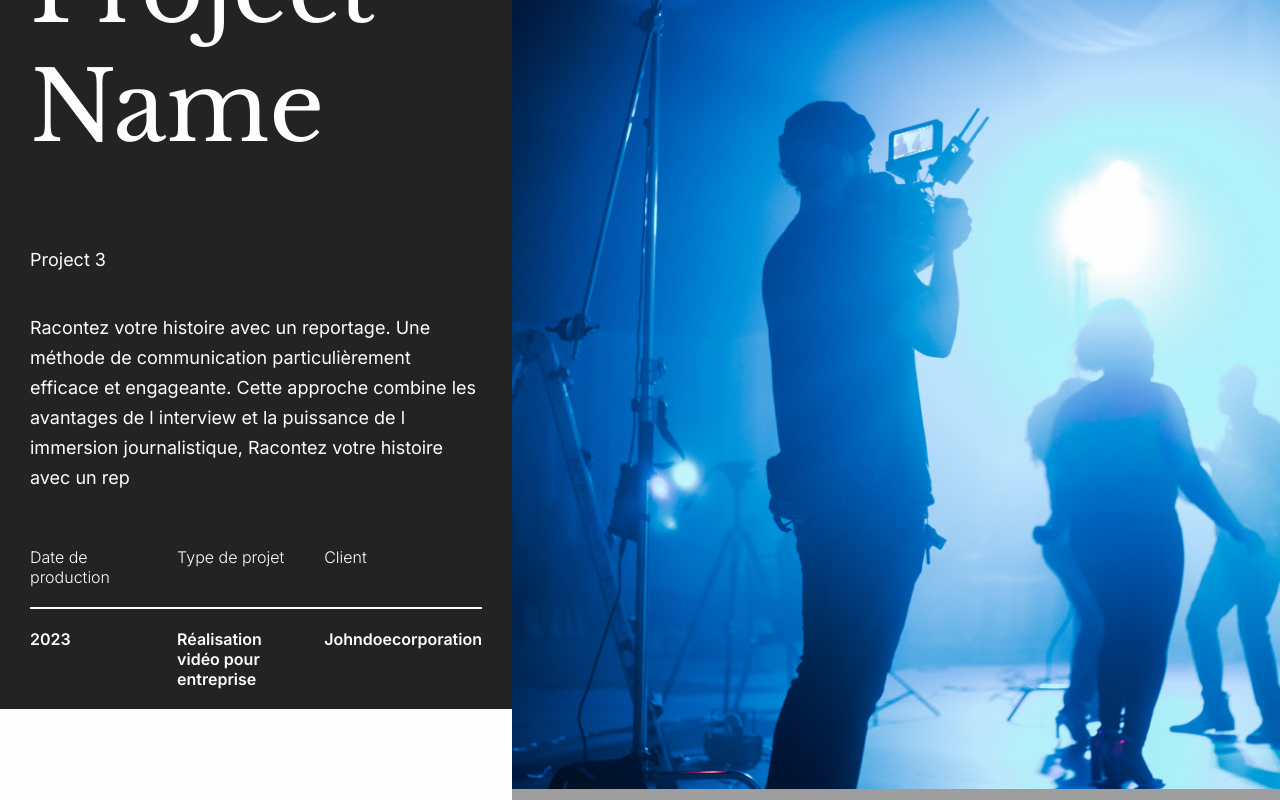
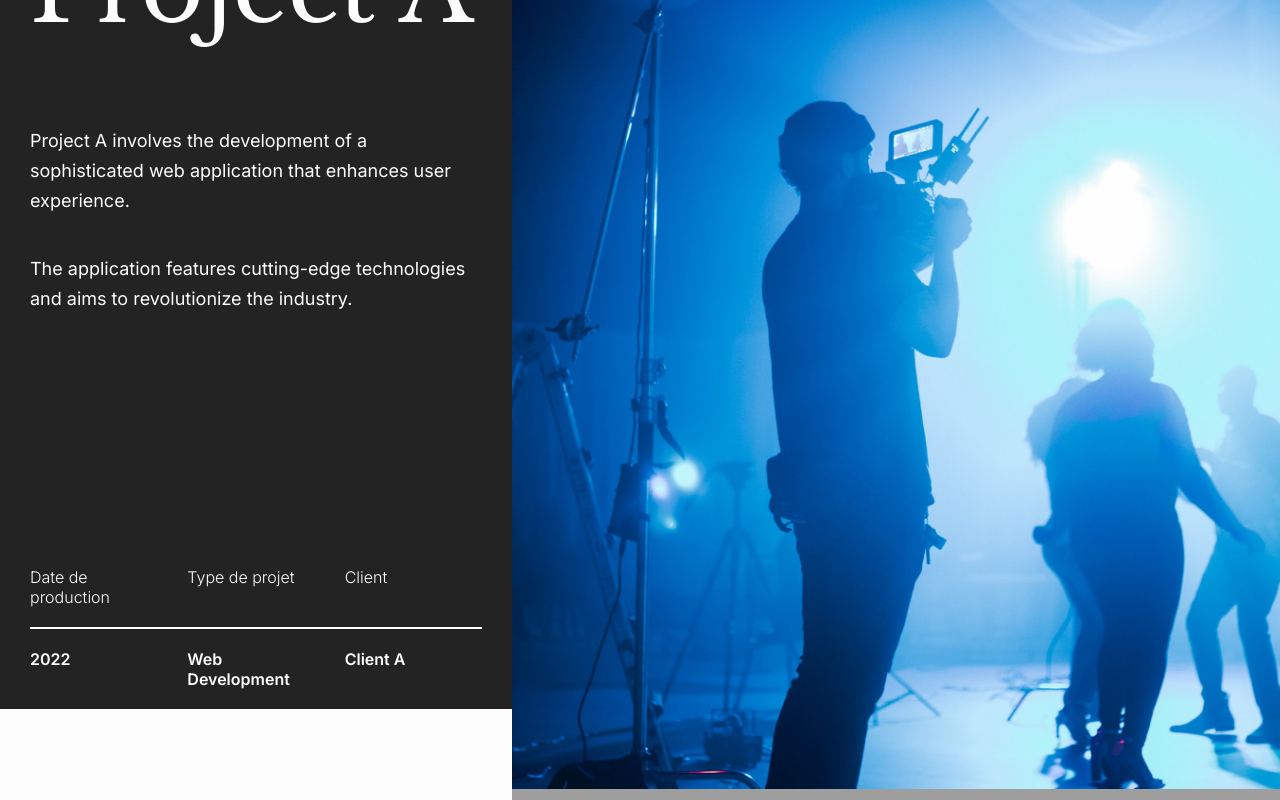
Before and after one commit to xGoldaxe/pierrelevequefreelance, a Next.js app: page / in a window 1280 px wide. Shown: the part 4160-4960 px from the top of the page. Built offline with nearby package versions, Linux system fonts and the light colour scheme; grey boxes are pictures that could not be loaded.

Commit message:
fix slider + prestation responsive

```diff
--- /dev/null
+++ b/src/app/cms/projects.ts
@@ -0,0 +1,46 @@
+export interface CmsProject {
+	name: string;
+	id: number;
+	content: string[];
+	year: number;
+	type: string;
+	client: string;
+}
+
+const projects: CmsProject[] = [
+	{
+		name: 'Project A',
+		id: 1,
+		content: [
+			'Project A involves the development of a sophisticated web application that enhances user experience.',
+			'The application features cutting-edge technologies and aims to revolutionize the industry.',
+		],
+		year: 2022,
+		type: 'Web Development',
+		client: 'Client A',
+	},
+	{
+		name: 'Project B',
+		id: 2,
+		content: [
+			'Project B focuses on creating a robust mobile app designed to meet the diverse needs of users.',
+			'The app leverages innovative features and promises a seamless user journey.',
+		],
+		year: 2023,
+		type: 'Mobile App',
+		client: 'Client B',
+	},
+	{
+		name: 'Project C',
+		id: 3,
+		content: [
+			'Project C showcases our creative prowess in graphic design, delivering visually stunning concepts.',
+			'Our teams artistic approach ensures a captivating and memorable visual identity for the client.',
+		],
+		year: 2024,
+		type: 'Graphic Design',
+		client: 'Client C',
+	},
+]
+
+export default projects;
--- /dev/null
+++ b/src/app/hooks/useTimeout.ts
@@ -0,0 +1,24 @@
+import { useEffect, useState } from "react";
+
+export default function useTimeout() {
+	const [currentTimer, setCurrentTimer] = useState<null | NodeJS.Timeout>(null);
+
+	function cleanup() {
+		if (currentTimer) {
+			clearTimeout(currentTimer);
+			setCurrentTimer(null);
+		}
+	}
+
+	useEffect(() => cleanup, []);
+
+	return (time: number, callback: () => void) => {
+		cleanup();
+		setCurrentTimer(
+			setTimeout(() => {
+				callback();
+				setCurrentTimer(null);
+			}, time)
+		);
+	};
+}
--- a/src/components/Footer.tsx
+++ b/src/components/Footer.tsx
@@ -1,10 +1,12 @@
+import prestations from "@/app/cms/prestations";
 import { Syne } from "next/font/google";
 import Image from "next/image";
+import Link from "next/link";
 
 const syne = Syne({
-  weight: ['400', '500', '600', '700'],
-  subsets: ['latin'],
-  style: ['normal'],
+  weight: ["400", "500", "600", "700"],
+  subsets: ["latin"],
+  style: ["normal"],
 });
 
 export default function Footer() {
@@ -22,9 +24,18 @@ export default function Footer() {
         </div>
         <div className="footer_inner_section">
           <h5>Navigation</h5>
+          {prestations.map((prestation) => (
+            <Link
+              href={`/prestation/${prestation.slug}`}
+              key={prestation.title}
+            >
+              <p>{prestation.title}</p>
+            </Link>
+          ))}
           <p>A propos</p>
+          <p>Préstations</p>
+          <p>Réalisations</p>
           <p>Avis clients</p>
-          <p>Réalisations</p>
         </div>
         <div className="footer_inner_section">
           <h5>Réseaux sociaux</h5>
--- a/src/components/Project.tsx
+++ b/src/components/Project.tsx
@@ -1,5 +1,7 @@
 "use client";
 
+import projects, { CmsProject } from "@/app/cms/projects";
+import useTimeout from "@/app/hooks/useTimeout";
 import { Libre_Baskerville } from "next/font/google";
 import { useEffect, useRef, useState } from "react";
 
@@ -11,16 +13,13 @@ const libreBaskerville = Libre_Baskerville({
 export default function Project() {
   const targetRef = useRef<HTMLDivElement | null>(null);
   const [currentText, setCurrentText] = useState(0);
-  const [hasBeenChanged, setHasBeenChanged] = useState(false);
 
   useEffect(() => {
     const observer = new IntersectionObserver(
       (entries) => {
         entries.forEach((entry) => {
           if (entry.isIntersecting) {
-            console.log(entry.target.id);
             setCurrentText(parseInt(entry.target.id));
-            setHasBeenChanged(true);
           }
         });
       },
@@ -46,18 +45,7 @@ export default function Project() {
   return (
     <section className="project">
       <div className="projects">
-        <ProjectDescription
-          text="Project 1"
-          shouldAppear={hasBeenChanged && currentText === 0}
-        />
-        <ProjectDescription
-          text="Project 2"
-          shouldAppear={hasBeenChanged && currentText === 1}
-        />
-        <ProjectDescription
-          text="Project 3"
-          shouldAppear={hasBeenChanged && currentText === 2}
-        />
+        <ProjectDescription project={projects[currentText]} />
       </div>
 
       <div ref={targetRef}>
@@ -82,55 +70,46 @@ export default function Project() {
 }
 
 interface ProjectDescriptionProps {
-  text: string;
-  shouldAppear: boolean;
+  project: CmsProject;
 }
 
-function ProjectDescription({
-  text,
-  shouldAppear,
-}: ProjectDescriptionProps) {
+function ProjectDescription({ project }: ProjectDescriptionProps) {
   const animationDuration = 500;
 
-  const [isHidden, setIsHidden] = useState(false);
-  const [previousShouldAppear, setPreviousShouldAppear] = useState(shouldAppear);
+  const [currentProject, setCurrentProject] = useState(project);
+  const animationTimer = useTimeout();
 
-  if (previousShouldAppear !== shouldAppear) {
-    setPreviousShouldAppear(shouldAppear);
-    setTimeout(() => {
-      setIsHidden(!shouldAppear);
-    }, animationDuration);
-  }
+  const isAnimating = currentProject.id !== project.id;
 
-  if (isHidden) {
-    return <></>;
-  }
+  useEffect(() => {
+    if (isAnimating) {
+      animationTimer(animationDuration, () => {
+        setCurrentProject(project);
+      });
+    }
+  }, [project.id]); // in useEffect to avoid infinite rendering loop due to timer state change
+
+  const animationStyle = {
+    filter: isAnimating ? "blur(4px)" : "blur(0px)",
+    opacity: isAnimating ? 0 : 1,
+  };
 
   return (
     <div className="project_content_inner">
-      <div
-        className="project_content_description"
-        style={{ animation: shouldAppear ? `blur-text ease-in-out ${animationDuration}ms` : `blur-text-hide ease-in-out ${animationDuration}ms` }}
-      >
-        <h2 className={libreBaskerville.className}>Project Name</h2>
-        <p>{text}</p>
-        <p>
-          Racontez votre histoire avec un reportage. Une méthode de
-          communication particulièrement efficace et engageante. Cette approche
-          combine les avantages de l interview et la puissance de l immersion
-          journalistique, Racontez votre histoire avec un rep
-        </p>
+      <div className="project_content_description" style={animationStyle}>
+        <h2 className={libreBaskerville.className}>{currentProject.name}</h2>
+        {currentProject.content.map((paragraph, index) => (
+          <p key={index}>{paragraph}</p>
+        ))}
       </div>
-      <div className="project_details">
+      <div className="project_details" style={animationStyle}>
         <p className="project_details_label">Date de production</p>
         <p className="project_details_label">Type de projet</p>
         <p className="project_details_label">Client</p>
         <div className="project_details_line"></div>
-        <p className="project_details_value">2023</p>
-        <p className="project_details_value">
-          Réalisation vidéo pour entreprise
-        </p>
-        <p className="project_details_value">Johndoecorporation</p>
+        <p className="project_details_value">{currentProject.year}</p>
+        <p className="project_details_value">{currentProject.type}</p>
+        <p className="project_details_value">{currentProject.client}</p>
       </div>
     </div>
   );
--- a/src/components/slider.tsx
+++ b/src/components/slider.tsx
@@ -1,3 +1,5 @@
+"use client"
+
 import { ReactNode } from "react";
 
 interface SliderProps {
@@ -6,10 +8,12 @@ interface SliderProps {
 }
 
 export default function Slider({ children, className }: SliderProps) {
+	const isMobile = window.innerWidth < 820;
+
 	return (
 		<div className={`slider ${className ?? ""}`}>
-			<div className="slider__elements first">{children}</div>
-			<div className="slider__elements second">{children}</div>
+			<div className="slider__elements first">{children}{isMobile ? children : null}</div>
+			<div className="slider__elements second">{children}{isMobile ? children : null}</div>
 		</div>
 	)
 }
--- a/src/styles/main.scss
+++ b/src/styles/main.scss
@@ -527,6 +527,7 @@ button {
       flex-direction: column;
       justify-content: center;
       gap: 38px;
+      transition: ease-in 500ms opacity, filter;
 
       p {
         max-width: 520px;
@@ -547,6 +548,7 @@ button {
     display: grid;
     grid-template-columns: 1fr 1fr 1fr;
     gap: 20px;
+    transition: ease-in 500ms opacity, filter;
 
     &_line {
       width: 100%;
@@ -756,6 +758,12 @@ button {
 	}
 }
 
+@media screen and (max-width: 1804px){ // special size
+  .testimonials {
+    gap: 40px;
+  }
+}
+
 // mobile and tablet
 @media screen and (max-width: 1200px) {
   body {
@@ -786,7 +794,7 @@ button {
   }
 
   .keyNumbers {
-    padding-bottom: 0;
+    padding-bottom: 16px;
     &_container {
       &_number {
         font-size: 32px;
@@ -905,7 +913,7 @@ button {
     h2 {
       font-size: 3rem;
     }
-    padding: 64px 0;
+    padding: 100px 0;
   }
 
   .about {
@@ -935,6 +943,7 @@ button {
     flex-direction: column;
     align-items: flex-start !important;
     padding: 32px 16px !important;
+
     img {
       transform: rotate(-45deg);
       width: 32px;
@@ -946,7 +955,7 @@ button {
     height: auto;
     padding-bottom: 60px;
     align-items: flex-start;
-    gap: 20px;
+
     &_description {
       padding: 0 20px;
       font-size: 16px !important;
@@ -955,6 +964,17 @@ button {
     }
     &_title {
       padding: 0 20px;
+    }
+  }
+
+  .emphasedSection {
+    text-align: center;
+
+    p {
+      text-align: left;
+    }
+    &_content_button {
+      justify-content: center;
     }
   }
 
--- a/src/styles/prestation.scss
+++ b/src/styles/prestation.scss
@@ -2,9 +2,11 @@
   display: flex;
   flex-direction: column;
   align-items: center;
+  width: 100%;
 
   &_header {
     width: 100%;
+    overflow-y: visible;
     height: 55vh;
     display: flex;
     flex-direction: column;
@@ -32,25 +34,41 @@
       border-radius: 50%;
       filter: blur(50px);
     }
+
+    h1, p, a {
+      position: relative;
+    }
   }
 
   &_title {
     font-size: 64px;
     padding-top: 150px;
+    text-align: center;
+    max-width: 100%;
+    box-sizing: border-box;
+    padding: 150px 16px 0 16px;
   }
 
   &_description {
     max-width: 800px;
     margin-bottom: 60px;
+    max-width: 100%;
+    padding: 0 16px;
+    text-align: center;
   }
 
   &_gallery {
     display: flex;
     width: 100%;
+    max-width: 100%;
+    display: grid;
+    grid-template-columns: repeat(3, 1fr);
 
-    img {
-      height: 482px;
-      aspect-ratio: 1/1;
+    &_image {
+      height: 480px;
+      width: 100%;
+      background-position: center center;
+      background-size: cover;
     }
 
     &_description {
@@ -65,9 +83,68 @@
     align-items: center;
     gap: 60px;
     margin-top: 208px;
+
+    &_img {
+      width: 800px;
+      max-width: 100%;
+      height: 480px;
+      background-position: center center;
+      background-size: cover;
+    }
   }
 }
 
 .rotateArrow {
   transform: rotate(180deg);
 }
+
+// mobile and tablet
+@media screen and (max-width: 1200px) {
+  .prestation {
+    &_gallery {
+      &_description {
+        width: 800px;
+        max-width: 100%;
+        box-sizing: border-box;
+        font-weight: 100;
+        line-height: 26px;
+        font-size: 16px;
+        padding: 0 13px;
+        margin-top: 140px;
+        margin-bottom: 140px;
+      }
+    }
+
+    &_image {
+      &_arrow {
+        display: none;
+      }
+    }
+
+    .gradient {
+      top: 15vh;
+      right: -150px;
+    }
+
+    .gradientBottom {
+      top: 35vh;
+      left: -200px;
+    }
+  }
+}
+
+// mobile
+@media screen and (max-width: 820px) {
+  .prestation {
+    &_title {
+      font-size: 32px;
+      padding-top: 150px;
+    }
+
+    &_description {
+      font-size: 16px;
+      max-width: 800px;
+      margin-bottom: 60px;
+    }
+  }
+}
```
Also changed, not shown: src/app/prestation/[slug]/page.tsx (+28 -35 lines). Lines whose indentation alone changed are shown as unchanged.
